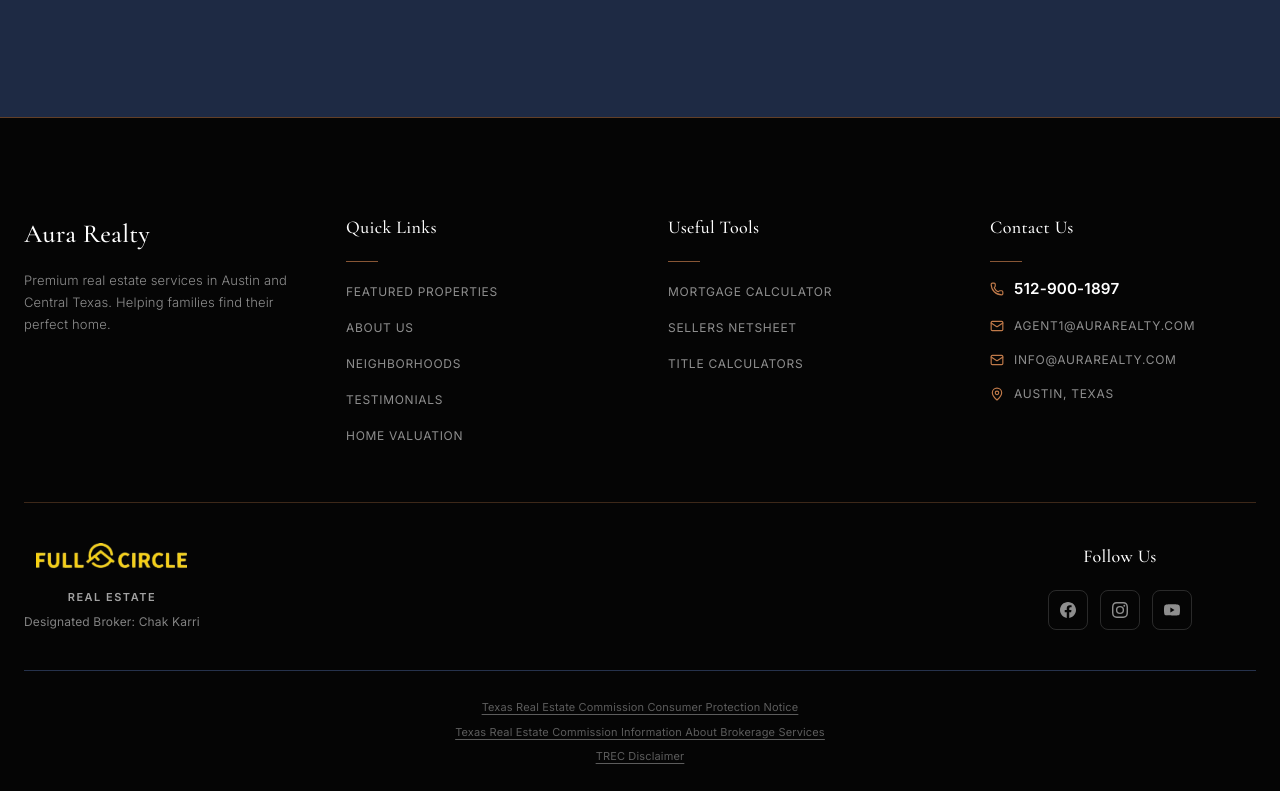
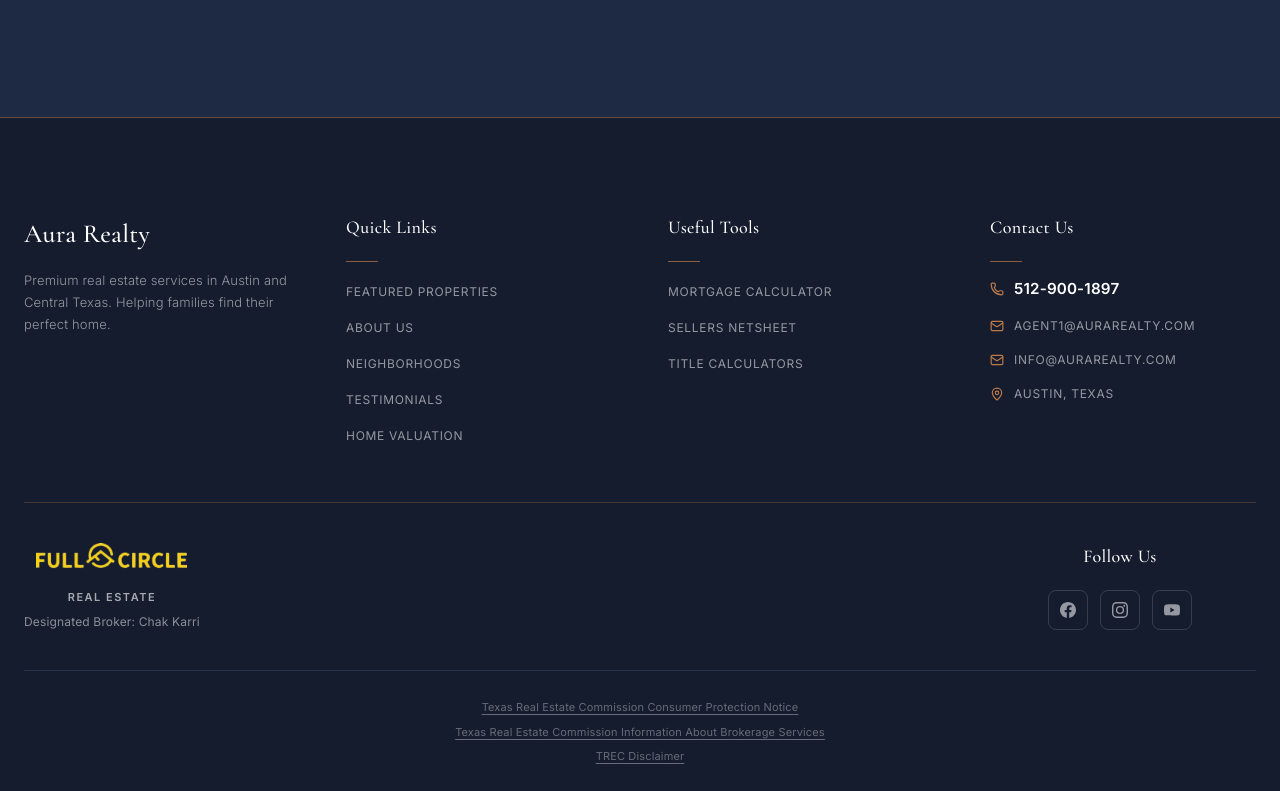
Before and after one commit to Ramanimma/AuraRealty, a React (Vite) app: page / in a window 1280 px wide. Shown: the part 6048-6839 px from the top of the page. Built offline with nearby package versions, Linux system fonts and the light colour scheme; no server answers; the database is empty.

Commit message:
Update footer component link
Replit-Commit-Author: Agent

```diff
--- a/src/components/Footer.tsx
+++ b/src/components/Footer.tsx
@@ -23,7 +23,7 @@ import realtorLogo from "@/assets/realtor-logo.png";
 import equalHousingLogo from "@/assets/equal-housing-logo.png";
 import fullCircleLogo from "@/assets/full-circle-logo.jpeg";
 
-const BG = "#050505";
+const BG = "#141C2E";
 const GOLD = "#C07A4A";
 
 const Footer = () => {
```
